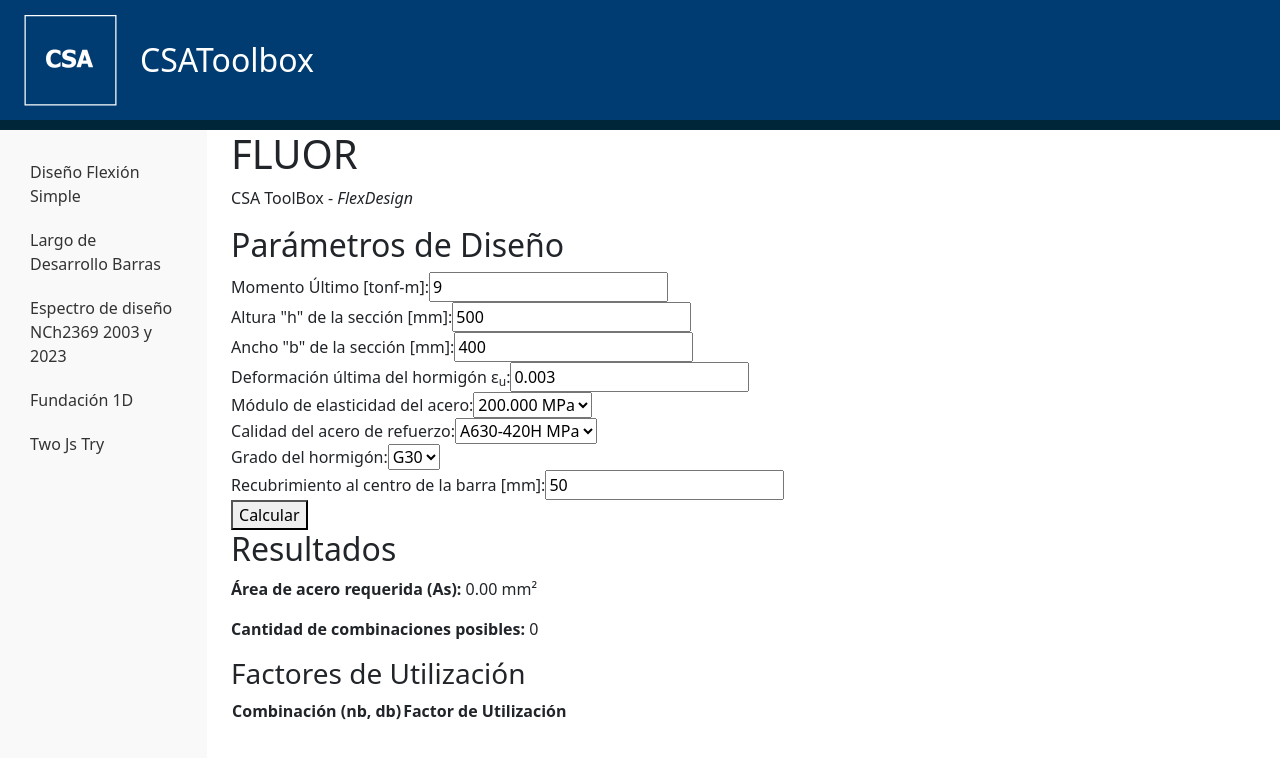
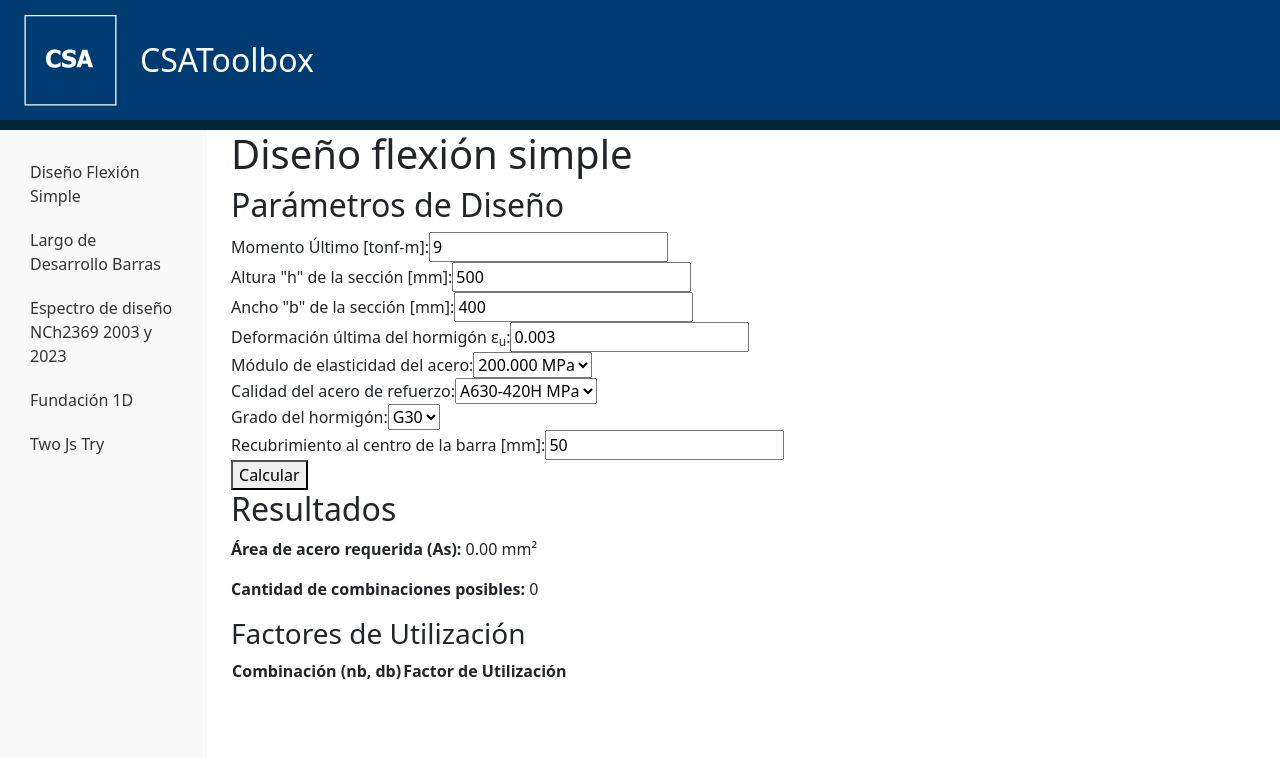
Before and after one commit to nseguras/nseguras.github.io, a React (Create React App) app: page /flexdesign in a window 1280 px wide. Shown: the top 758 px of the page. Built offline with nearby package versions, Linux system fonts and the light colour scheme.

Commit message:
cambio titulo

```diff
--- a/src/components/FlexDesign.js
+++ b/src/components/FlexDesign.js
@@ -51,10 +51,7 @@ const FlexDesign = () => {
   return (
     <div className="container">
       <header>
-        <h1>FLUOR</h1>
-        <p>
-          CSA ToolBox - <i>FlexDesign</i>
-        </p>
+        <h1>Diseño flexión simple</h1>
       </header>
 
       <section id="form-section">
```
